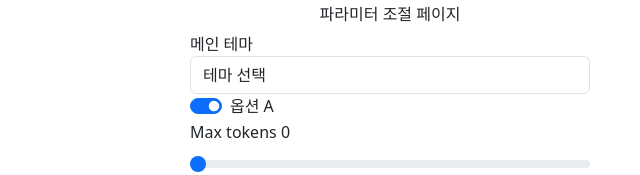
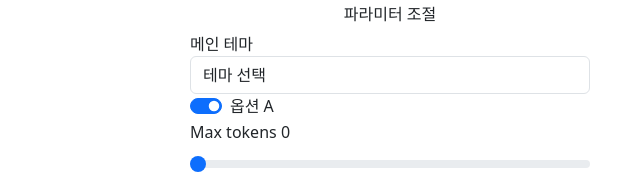
Before and after one commit to vitus9988/GPT_novel, a plain HTML site: page paramset.html in a window 1280 px wide. Shown: the part 313-488 px from the top of the page, 250-890 px from the left. Drawn offline with nearby package versions, Linux system fonts and the light colour scheme.

Commit message:
dev1 lit update

```diff
--- a/paramset.html
+++ b/paramset.html
@@ -59,7 +59,7 @@
 
     <img src="img/openai.png" class="img_profile" />
     <h4 class="main_title_profile">GPT-3 Novel Service by javascript</h4>
-    <h6 class="main_title_profile">파라미터 조절 페이지</h6>
+    <h6 class="main_title_profile">파라미터 조절</h6>
 
     <form action="novel.html" class="parampagecontent" id="paramsform">
         <label for="inputState">메인 테마</label>
```
